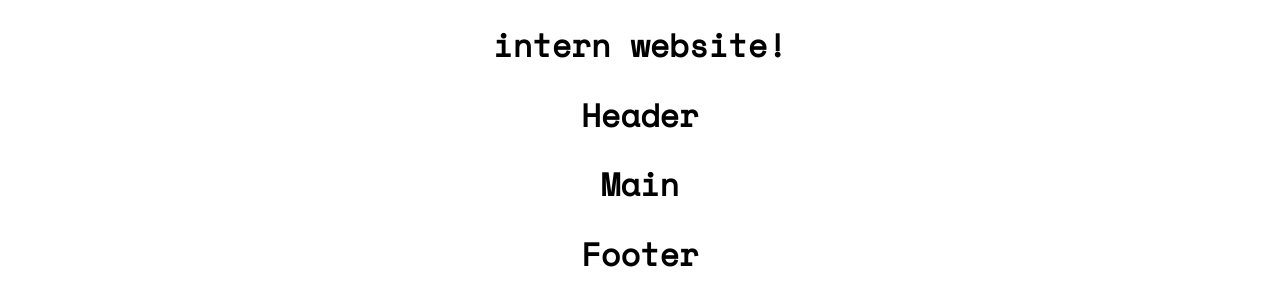
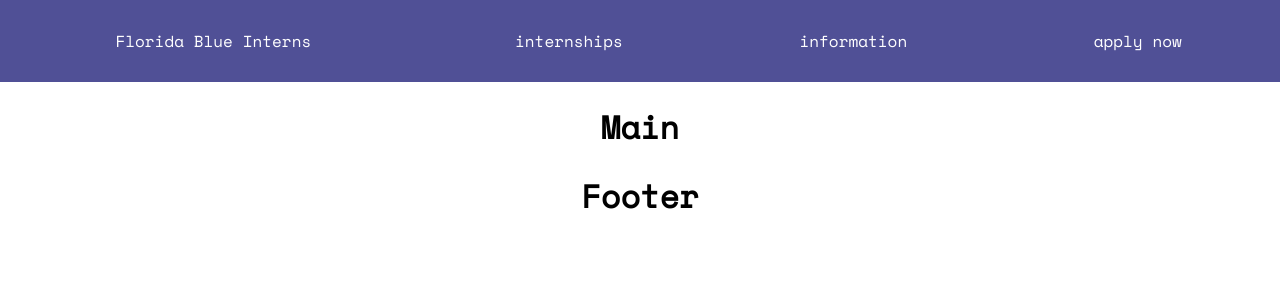
Before and after one commit to MichaelWulber/Intern_Website, a React (Create React App) app in the folder intern_website/: page / in a window 1280 px wide. Shown: the top 306 px of the page. Built offline with nearby package versions, Linux system fonts and the light colour scheme.

Commit message:
added menu bar

```diff
--- a/intern_website/src/App.js
+++ b/intern_website/src/App.js
@@ -8,7 +8,6 @@ class App extends Component {
   render() {
     return (
       <div className="app">
-        <h1>intern website!</h1>
         <Header />
         <Main />
         <Footer />
--- a/intern_website/src/Header/Header.js
+++ b/intern_website/src/Header/Header.js
@@ -1,9 +1,10 @@
 import React from 'react';
 import './Header.css';
+import MenuBar from './MenuBar/MenuBar';
 
 const Header = () =>
   <div className="header">
-    <h1>Header</h1>
+    <MenuBar />
   </div>
 
 export default Header;
--- /dev/null
+++ b/intern_website/src/Header/MenuBar/MenuBar.css
@@ -0,0 +1,8 @@
+.menu_bar {
+  display: grid;
+  grid-template-columns: 1.5fr 1fr 1fr 1fr;
+  justify-content: space-around;
+  background-color: rgba(80, 80, 150, 1);
+  padding-top: 1%;
+  padding-bottom: 1%;
+}
--- /dev/null
+++ b/intern_website/src/Header/MenuBar/MenuBar.js
@@ -0,0 +1,13 @@
+import React from 'react';
+import './MenuBar.css';
+import MenuItem from './MenuItem';
+
+const MenuBar = () =>
+  <div className="menu_bar">
+    <MenuItem name="Florida Blue Interns"/>
+    <MenuItem name="internships"/>
+    <MenuItem name="information"/>
+    <MenuItem name="apply now"/>
+  </div>
+
+export default MenuBar;
--- /dev/null
+++ b/intern_website/src/Header/MenuBar/MenuItem.css
@@ -0,0 +1,12 @@
+.menu_item {
+  position: relative;
+  text-align: center;
+  font-family: 'Space Mono', monospace;
+  font-size: 1em;
+  color: rgba(255, 255, 255, 1);
+  transition: color 1s;
+}
+
+.menu_item:hover {
+  color: rgba(200, 200, 200, 1);
+}
--- /dev/null
+++ b/intern_website/src/Header/MenuBar/MenuItem.js
@@ -0,0 +1,9 @@
+import React from 'react';
+import './MenuItem.css';
+
+const MenuItem = (props) =>
+  <div className="menu_item">
+    <p>{props.name}</p>
+  </div>
+
+export default MenuItem;
```
